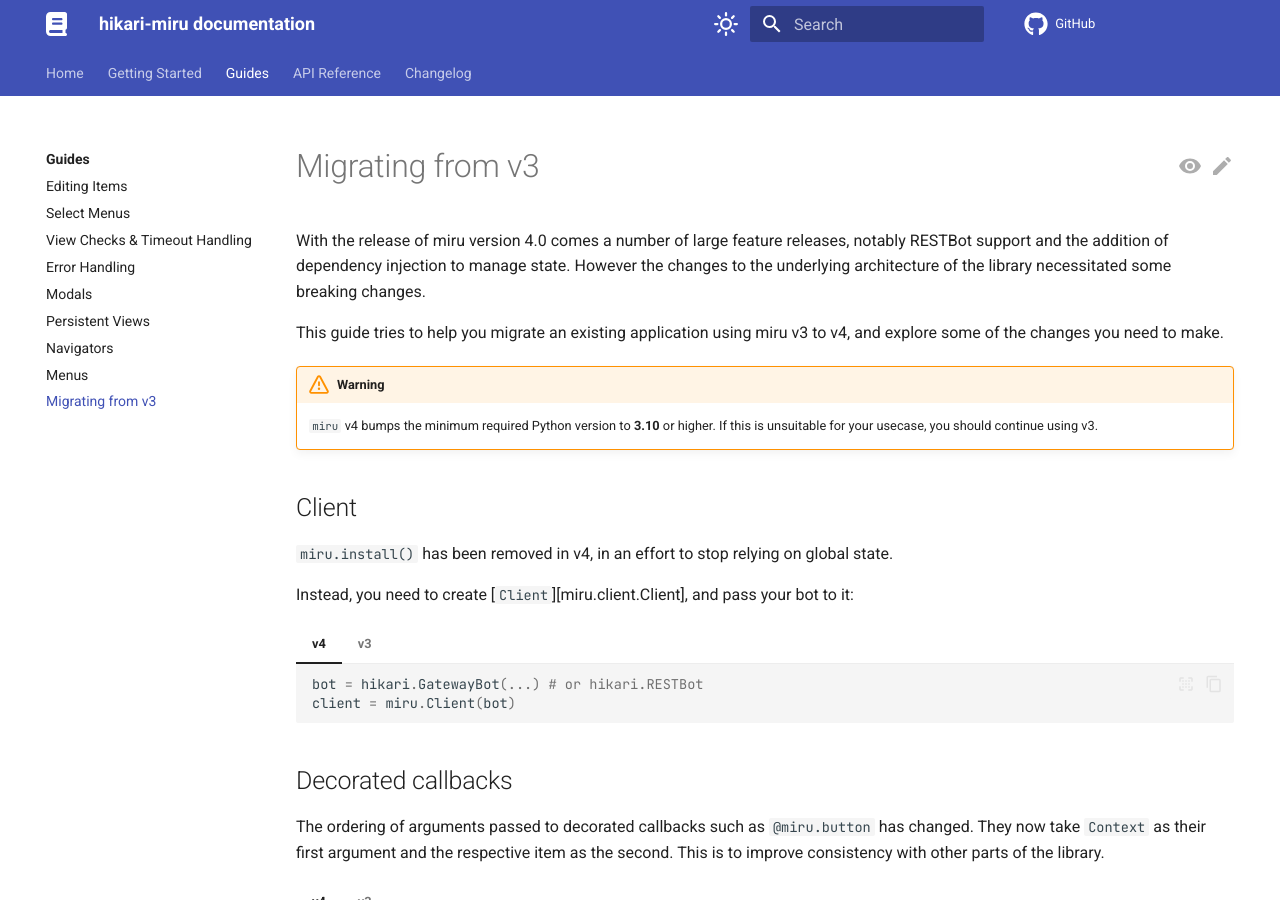
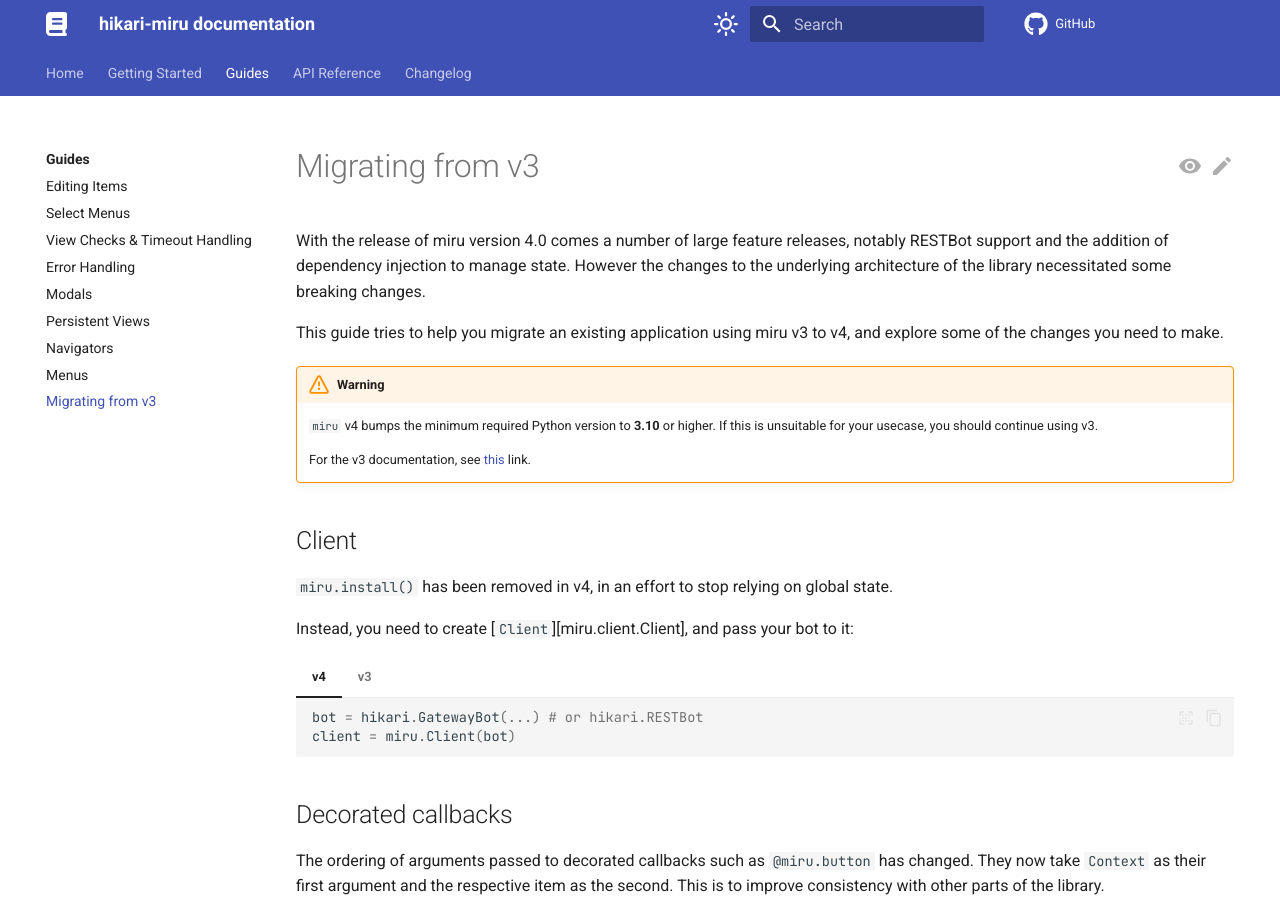
Before and after one commit to hypergonial/hikari-miru, an MkDocs documentation site: the page built from docs/guides/migrating_from_v3.md, in a window 1280 px wide and 900 px high. Built offline with MkDocs 1.6.1 and Material for MkDocs 9.7.7, drawn with Linux system fonts in a browser that asks for light colours; plug-ins that fetch from the network failed and are left out; comment, search, counter and statistics services are not loaded.

Commit message:
Add link to v3 docs

```diff
--- a/docs/guides/migrating_from_v3.md
+++ b/docs/guides/migrating_from_v3.md
@@ -15,6 +15,8 @@
 
 !!! warning
     `miru` v4 bumps the minimum required Python version to **3.10** or higher. If this is unsuitable for your usecase, you should continue using v3.
+
+    For the v3 documentation, see [this](https://hikari-miru.readthedocs.io/en/v3/index.html) link.
 
 ## Client
 
```
